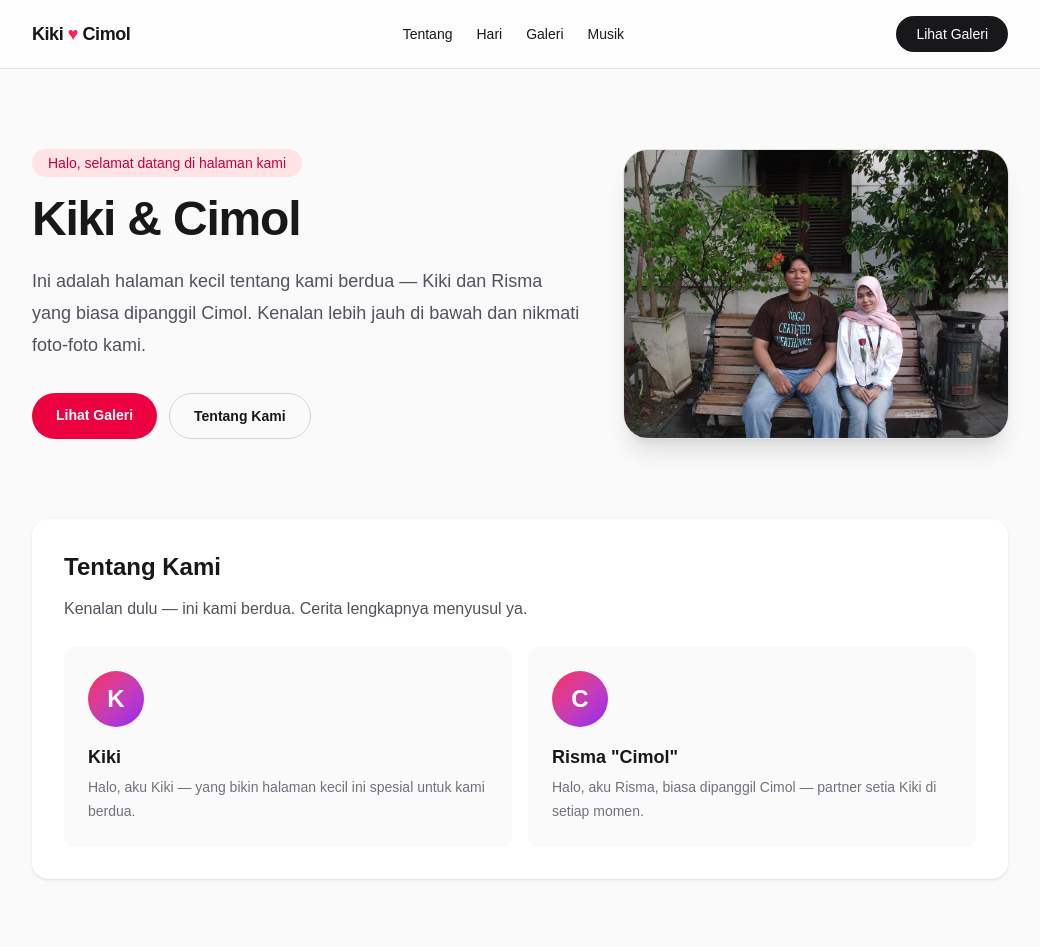
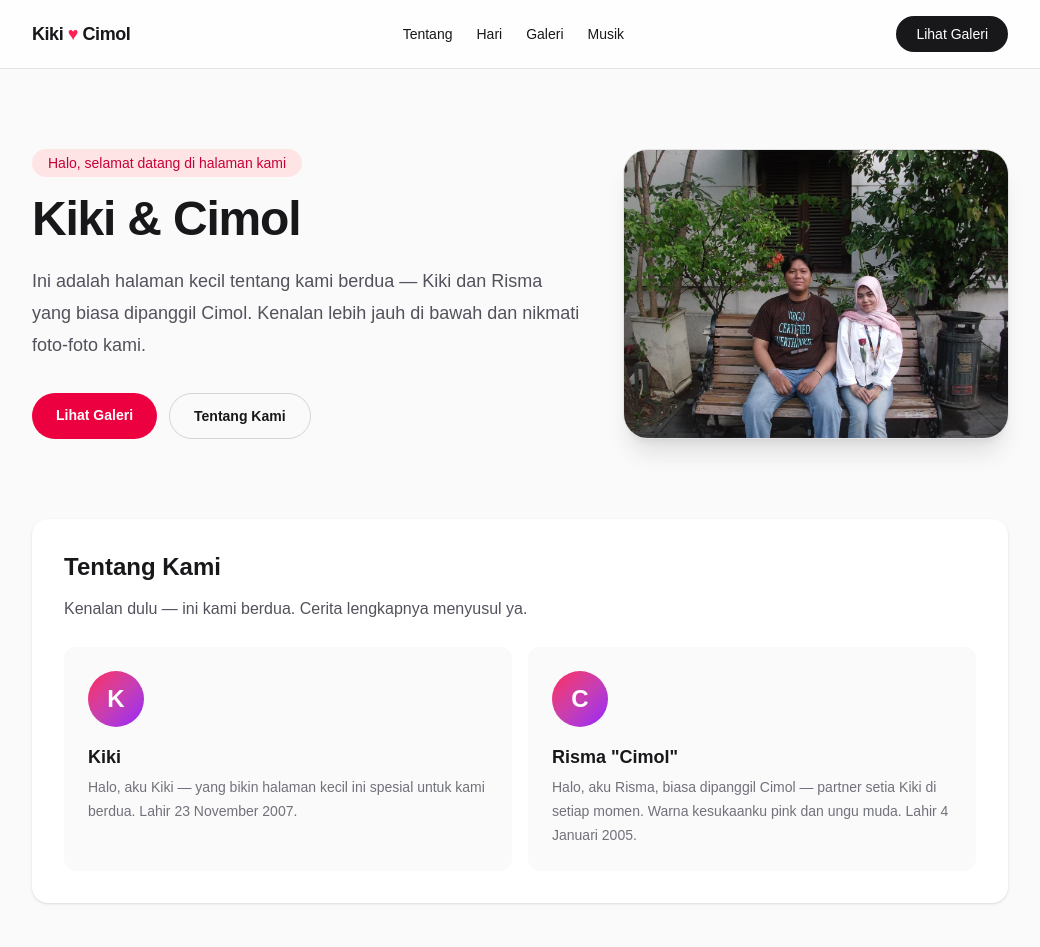
Before and after one commit to rizkialbahru3-stack/kiki-risma, a Next.js app: page / in a window 1280 px wide. Shown: the top 947 px of the page, without its empty margins (120-1160 px from the left). Built offline with nearby package versions, Linux system fonts and the light colour scheme.

Commit message:
Add birth dates and Risma's favorite colors

```diff
--- a/app/page.tsx
+++ b/app/page.tsx
@@ -27,12 +27,12 @@ const profiles = [
   {
     initial: "K",
     name: "Kiki",
-    desc: "Halo, aku Kiki — yang bikin halaman kecil ini spesial untuk kami berdua.",
+    desc: "Halo, aku Kiki — yang bikin halaman kecil ini spesial untuk kami berdua. Lahir 23 November 2007.",
   },
   {
     initial: "C",
     name: 'Risma "Cimol"',
-    desc: "Halo, aku Risma, biasa dipanggil Cimol — partner setia Kiki di setiap momen.",
+    desc: "Halo, aku Risma, biasa dipanggil Cimol — partner setia Kiki di setiap momen. Warna kesukaanku pink dan ungu muda. Lahir 4 Januari 2005.",
   },
 ];
 
```
